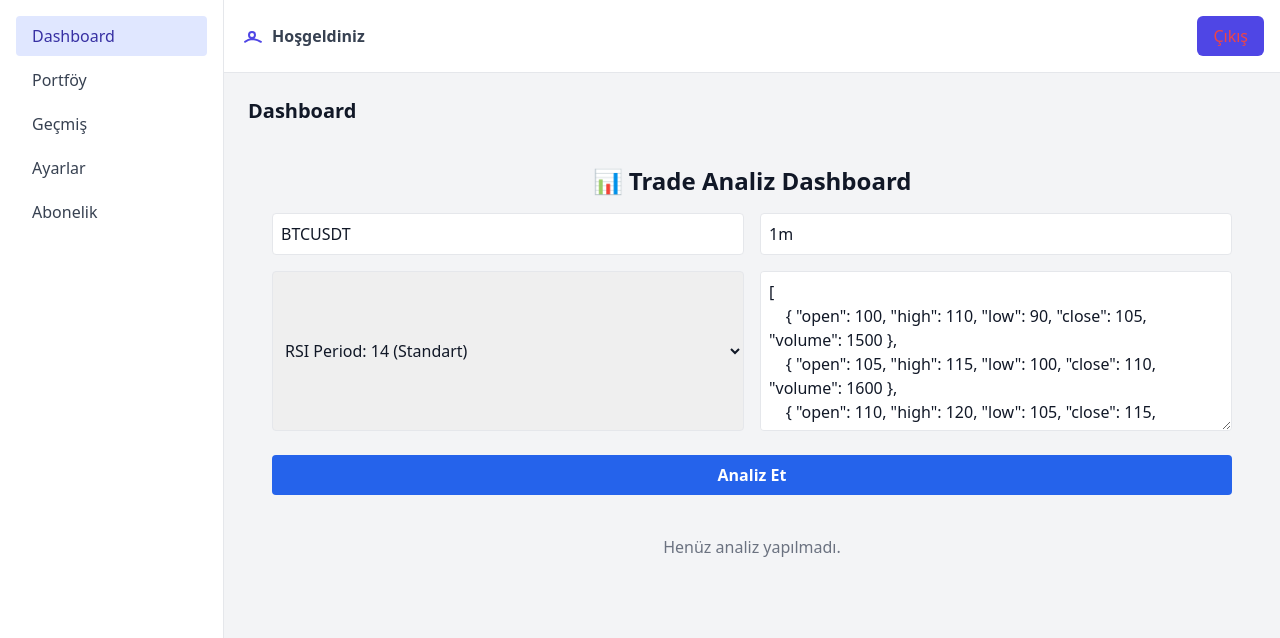
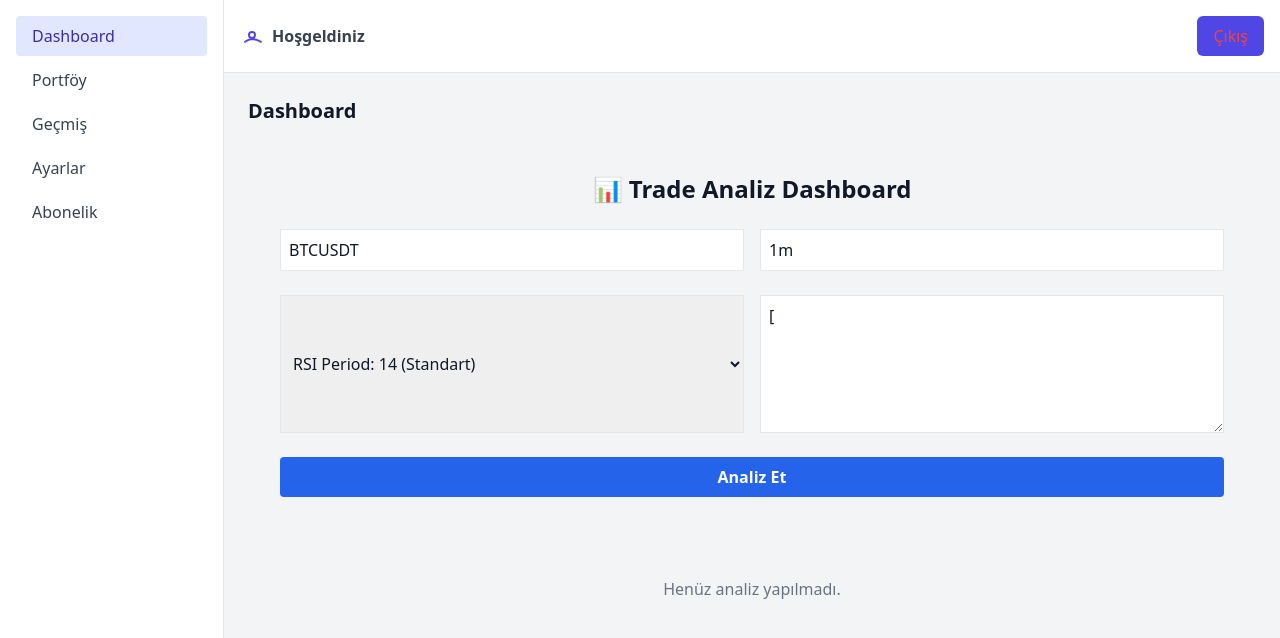
Before and after one commit to greencheff/trade-analyze-app, a React (Vite) app in the folder frontend/: page /dashboard in a window 1280 px wide. Shown: the top 638 px of the page. Built offline with nearby package versions, Linux system fonts and the light colour scheme.

Commit message:
Update WebhookForm.jsx

```diff
--- a/frontend/src/components/WebhookForm.jsx
+++ b/frontend/src/components/WebhookForm.jsx
@@ -1,102 +1,105 @@
 import React, { useState } from "react";
 import axios from "axios";
 
-function WebhookForm() {
+export default function WebhookForm() {
   const [symbol, setSymbol] = useState("BTCUSDT");
   const [interval, setInterval] = useState("1m");
   const [rsiPeriod, setRsiPeriod] = useState(14);
-  const [candles, setCandles] = useState(`[
-    { "open": 100, "high": 110, "low": 90, "close": 105, "volume": 1500 },
-    { "open": 105, "high": 115, "low": 100, "close": 110, "volume": 1600 },
-    { "open": 110, "high": 120, "low": 105, "close": 115, "volume": 1700 },
-    { "open": 115, "high": 125, "low": 110, "close": 120, "volume": 1800 }
-  ]`);
-  const [analysisResult, setAnalysisResult] = useState(null);
+  const [candles, setCandles] = useState("[");
+  const [analysis, setAnalysis] = useState(null);
 
-  const handleSubmit = async () => {
+  const handleAnalyze = async () => {
     try {
-      const response = await axios.post("/api/analyze", {
+      const parsedCandles = JSON.parse(candles);
+      const response = await axios.post("https://trade-analyze-backend.onrender.com/api/analyze", {
         symbol,
         interval,
-        rsi_period: rsiPeriod,
-        candles: JSON.parse(candles),
+        rsi_period: parseInt(rsiPeriod),
+        candles: parsedCandles,
       });
-      setAnalysisResult(response.data);
+      setAnalysis(response.data);
     } catch (error) {
-      console.error("Hata oluştu:", error);
-      alert("Analiz yapılırken bir hata oluştu. Lütfen verileri kontrol edin.");
+      console.error("Analysis error:", error);
+      alert("Veri analiz edilirken hata oluştu. JSON formatını veya sunucu bağlantısını kontrol edin.");
     }
   };
 
   return (
-    <div className="p-6">
-      <h1 className="text-2xl font-bold mb-4 text-center">📊 Trade Analiz Dashboard</h1>
-      <div className="grid grid-cols-2 gap-4">
+    <div className="p-8">
+      <h1 className="text-2xl font-bold mb-6 text-center">📊 Trade Analiz Dashboard
+      </h1>
+
+      <div className="grid grid-cols-2 gap-4 mb-6">
         <input
-          className="border p-2 rounded"
           type="text"
-          placeholder="Symbol"
+          placeholder="Sembol"
           value={symbol}
           onChange={(e) => setSymbol(e.target.value)}
+          className="border p-2 w-full"
         />
         <input
-          className="border p-2 rounded"
           type="text"
           placeholder="Interval"
           value={interval}
           onChange={(e) => setInterval(e.target.value)}
+          className="border p-2 w-full"
         />
+      </div>
+
+      <div className="grid grid-cols-2 gap-4 mb-6">
         <select
-          className="border p-2 rounded"
           value={rsiPeriod}
-          onChange={(e) => setRsiPeriod(Number(e.target.value))}
+          onChange={(e) => setRsiPeriod(e.target.value)}
+          className="border p-2 w-full"
         >
-          <option value={14}>RSI Period: 14 (Standart)</option>
-          <option value={7}>RSI Period: 7</option>
-          <option value={21}>RSI Period: 21</option>
+          <option value="14">RSI Period: 14 (Standart)</option>
+          <option value="7">RSI Period: 7</option>
+          <option value="21">RSI Period: 21</option>
         </select>
+
         <textarea
-          className="border p-2 rounded h-40"
+          rows="5"
           placeholder="Candles JSON"
           value={candles}
           onChange={(e) => setCandles(e.target.value)}
+          className="border p-2 w-full"
         />
       </div>
 
       <button
-        className="w-full bg-blue-600 hover:bg-blue-700 text-white font-semibold py-2 rounded mt-6"
-        onClick={handleSubmit}
+        onClick={handleAnalyze}
+        className="bg-blue-600 hover:bg-blue-700 text-white font-bold py-2 px-4 rounded w-full mb-8"
       >
         Analiz Et
       </button>
 
-      {analysisResult && (
-        <div className="mt-8 grid grid-cols-2 gap-6">
-          <div className="p-4 border rounded shadow">
-            <h2 className="text-lg font-semibold mb-4">🔎 Özet Analiz</h2>
-            <p><strong>Symbol:</strong> {analysisResult.symbol}</p>
-            <p><strong>Interval:</strong> {analysisResult.interval}</p>
-            <p><strong>Veri Sayısı:</strong> {analysisResult.candles_count}</p>
-            <p><strong>Ortalama Kapanış:</strong> {analysisResult.analysis.average_close}</p>
-            <p><strong>Ortalama Hacim:</strong> {analysisResult.analysis.average_volume}</p>
-            <p><strong>En Yüksek Fiyat:</strong> {analysisResult.analysis.highest_price}</p>
-            <p><strong>En Düşük Fiyat:</strong> {analysisResult.analysis.lowest_price}</p>
-            <p><strong>Trend Yönü:</strong> {analysisResult.analysis.trend_direction}</p>
-            <p><strong>Trend Gücü (%):</strong> {analysisResult.analysis.trend_strength_percent}</p>
+      {analysis && (
+        <div className="grid grid-cols-2 gap-6">
+          <div className="border rounded-lg p-4">
+            <h2 className="text-lg font-semibold mb-4">🔍 Özet Analiz
+            </h2>
+            <p><b>Symbol:</b> {analysis.symbol}</p>
+            <p><b>Interval:</b> {analysis.interval}</p>
+            <p><b>Veri Sayısı:</b> {analysis.candles_count}</p>
+            <p><b>Ortalama Kapanış:</b> {analysis.analysis.average_close}</p>
+            <p><b>Ortalama Hacim:</b> {analysis.analysis.average_volume}</p>
+            <p><b>En Yüksek Fiyat:</b> {analysis.analysis.highest_price}</p>
+            <p><b>En Düşük Fiyat:</b> {analysis.analysis.lowest_price}</p>
+            <p><b>Trend Yönü:</b> {analysis.analysis.trend_direction}</p>
+            <p><b>Trend Gücü (%):</b> {analysis.analysis.trend_strength_percent}</p>
           </div>
 
-          <div className="p-4 border rounded shadow">
-            <h2 className="text-lg font-semibold mb-4">⚡ İleri Düzey Analiz</h2>
-            <p><strong>RSI Değeri:</strong> {analysisResult.analysis.rsi_value}</p>
-            <p><strong>EMA (14):</strong> {analysisResult.analysis.ema_value}</p>
-            <p><strong>MACD:</strong> {analysisResult.analysis.macd_value}</p>
-            <p><strong>Stochastic %K:</strong> {analysisResult.analysis.stochastic_k_value}</p>
-            <p><strong>ADX Değeri:</strong> {analysisResult.analysis.adx_value}</p>
+          <div className="border rounded-lg p-4">
+            <h2 className="text-lg font-semibold mb-4">🔦 İleri Düzey Analiz
+            </h2>
+            <p><b>RSI Değeri:</b> {analysis.analysis.rsi_value ?? "-"}</p>
+            <p><b>EMA (14):</b> {analysis.analysis.ema_value ?? "-"}</p>
+            <p><b>MACD:</b> {analysis.analysis.macd_value ?? "-"}</p>
+            <p><b>Stochastic %K:</b> {analysis.analysis.stochastic_k_value ?? "-"}</p>
+            <p><b>ADX Değeri:</b> {analysis.analysis.adx_value ?? "-"}</p>
           </div>
         </div>
       )}
     </div>
   );
 }
-
-export default WebhookForm;
```
